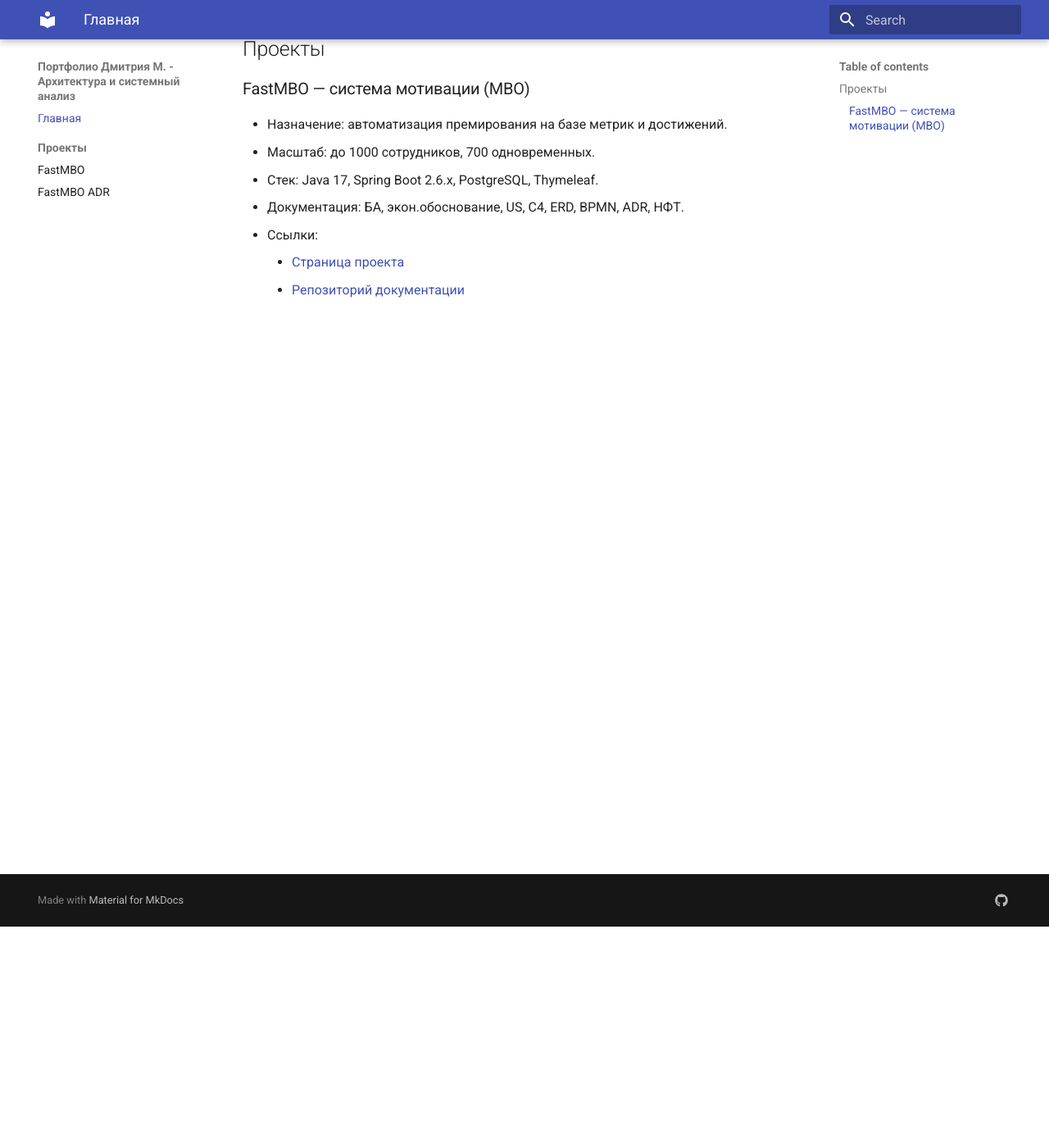
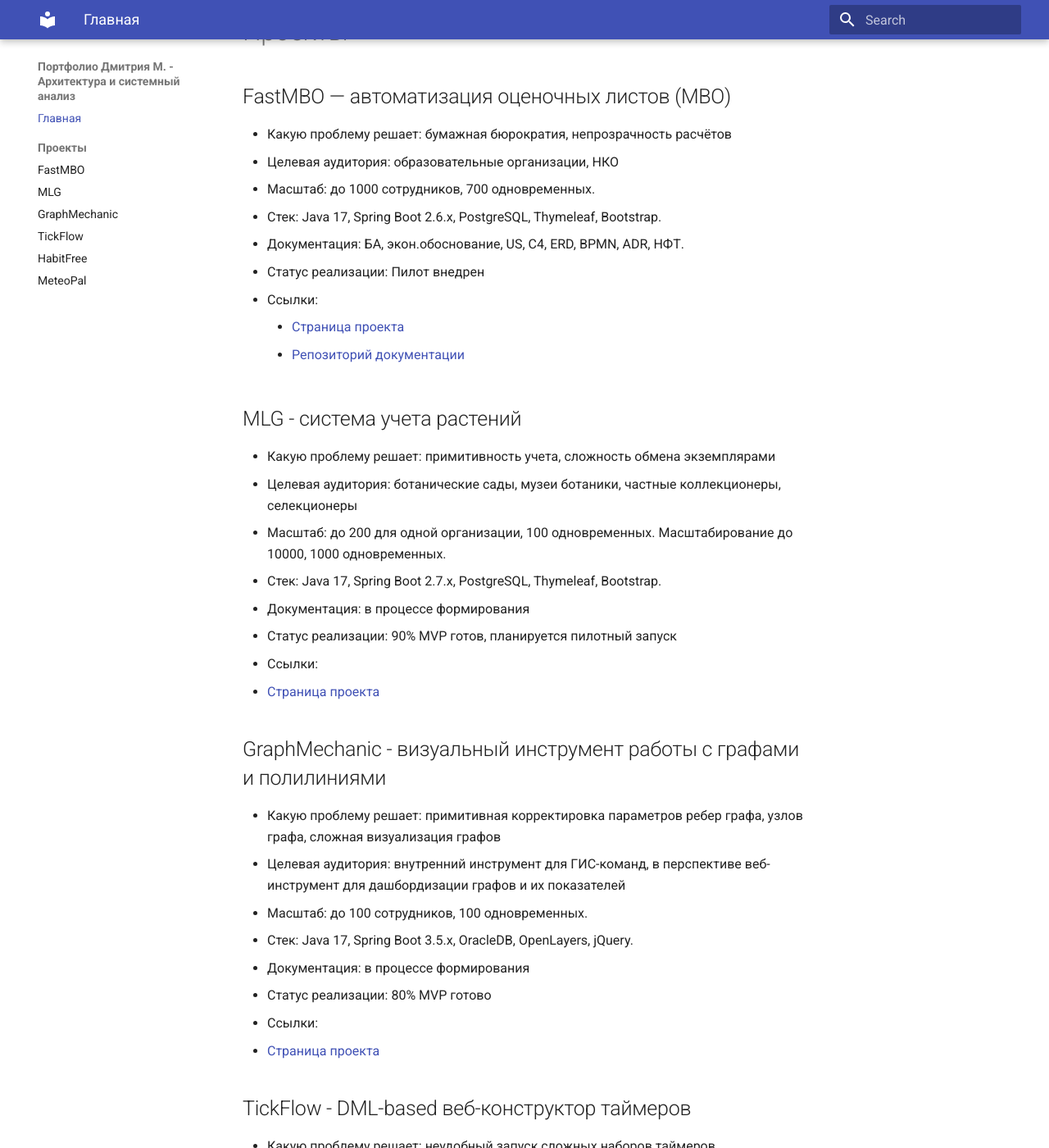
Before and after one commit to flatura/portfolio, an MkDocs documentation site: the page built from docs/index.md, in a window 1280 px wide and 1400 px high, scrolled down 270 px. Shown: the whole window at 82% size. Built offline with MkDocs 1.6.1 and Material for MkDocs 9.7.7, drawn with Linux system fonts in a browser that asks for light colours; some of the changed text lies outside the part shown.

Commit message:
Projects added

```diff
--- a/docs/index.md
+++ b/docs/index.md
@@ -2,13 +2,65 @@
 
 Ключевые направления: системный анализ, архитектура (C4), docs-as-code, Spring/Java, автоматизация процессов.
 
-## Проекты
+# Проекты
 
-### FastMBO — система мотивации (MBO)
-- Назначение: автоматизация премирования на базе метрик и достижений.
+## FastMBO — автоматизация оценочных листов (MBO)
+- Какую проблему решает: бумажная бюрократия, непрозрачность расчётов
+- Целевая аудитория: образовательные организации, НКО
 - Масштаб: до 1000 сотрудников, 700 одновременных.
-- Стек: Java 17, Spring Boot 2.6.x, PostgreSQL, Thymeleaf.
+- Стек: Java 17, Spring Boot 2.6.x, PostgreSQL, Thymeleaf, Bootstrap.
 - Документация: БА, экон.обоснование, US, C4, ERD, BPMN, ADR, НФТ.
+- Статус реализации: Пилот внедрен
 - Ссылки:
     - [Страница проекта](projects/fastmbo.md)
     - [Репозиторий документации](https://github.com/flatura/fastmbo_docs)
+
+## MLG - система учета растений
+- Какую проблему решает: примитивность учета, сложность обмена экземплярами
+- Целевая аудитория: ботанические сады, музеи ботаники, частные коллекционеры, селекционеры
+- Масштаб: до 200 для одной организации, 100 одновременных. Масштабирование до 10000, 1000 одновременных.
+- Стек: Java 17, Spring Boot 2.7.x, PostgreSQL, Thymeleaf, Bootstrap.
+- Документация: в процессе формирования
+- Статус реализации: 90% MVP готов, планируется пилотный запуск
+- Ссылки:
+  - [Страница проекта](projects/mlg.md)
+
+## GraphMechanic - визуальный инструмент работы с графами и полилиниями
+- Какую проблему решает: примитивная корректировка параметров ребер графа, узлов графа, сложная визуализация графов
+- Целевая аудитория: внутренний инструмент для ГИС-команд, в перспективе веб-инструмент для дашбордизации графов и их показателей
+- Масштаб: до 100 сотрудников, 100 одновременных.
+- Стек: Java 17, Spring Boot 3.5.x, OracleDB, OpenLayers, jQuery.
+- Документация: в процессе формирования
+- Статус реализации: 80% MVP готово
+- Ссылки:
+  - [Страница проекта](projects/graph-mechanic.md)
+
+## TickFlow - DML-based веб-конструктор таймеров
+- Какую проблему решает: неудобный запуск сложных наборов таймеров (приготовление стейка, например)
+- Целевая аудитория: повара, пивовары, фитнес-гики, все, кто работает со сложными последовательностями таймеров
+- Масштаб: до 10000 пользователей, 1000 одновременных.
+- Стек: Java 17, Spring Boot 4.0.x, PostgreSQL, gRPC.
+- Документация: в процессе формирования
+- Статус реализации: в процессе утверждения архитектуры
+- Ссылки:
+  - [Страница проекта](projects/tickflow.md)
+
+## HabitFree - система мониторинга и плавного отказа от вредных привычек
+- Какую проблему решает: отсутствие контроля над вредными привычками
+- Целевая аудитория: люди с зависимостями
+- Масштаб: до 10000 пользователей, 1000 одновременных.
+- Стек: Java 17, Spring Boot 4.0.x, PostgreSQL.
+- Документация: в процессе формирования
+- Статус реализации: в процессе утверждения архитектуры
+- Ссылки:
+  - [Страница проекта](projects/habitfree.md)
+
+## MeteoPal - система мониторинга и прогнозирования самочувствия для метеозависимых
+- Какую проблему решает:
+- Целевая аудитория: повара, пивовары, фитнес-гики, все, кто работает со сложными последовательностями таймеров
+- Масштаб: до 10000 пользователей, 1000 одновременных.
+- Стек: Java 17, Spring Boot 4.0.x, PostgreSQL, Kafka.
+- Документация: в процессе формирования
+- Статус реализации: в процессе утверждения архитектуры
+- Ссылки:
+  - [Страница проекта](projects/meteopal.md)
--- a/mkdocs.yml
+++ b/mkdocs.yml
@@ -1,5 +1,5 @@
 site_name: Портфолио Дмитрия М. - Архитектура и системный анализ
-site_url: https://flatura.github.io
+site_url: https://flatura.github.io/portfolio
 theme:
   name: material
   features:
@@ -15,7 +15,11 @@ nav:
   - Главная: index.md
   - Проекты:
       - FastMBO: projects/fastmbo.md
-      - FastMBO ADR: projects/fastmbo-adr.md
+      - MLG: projects/mlg.md
+      - GraphMechanic: projects/graph-mechanic.md
+      - TickFlow: projects/tickflow.md
+      - HabitFree: projects/habitfree.md
+      - MeteoPal: projects/meteopal.md
 markdown_extensions:
   - admonition
   - toc:
```
Also changed, not shown: docs/projects/fastmbo.md (+12 -10 lines), docs/projects/graph-mechanic.md (added, +13 -0 lines), docs/projects/habitfree.md (added, +13 -0 lines), docs/projects/meteopal.md (added, +14 -0 lines), docs/projects/mlg.md (added, +14 -0 lines), docs/projects/tickflow.md (added, +15 -0 lines).
